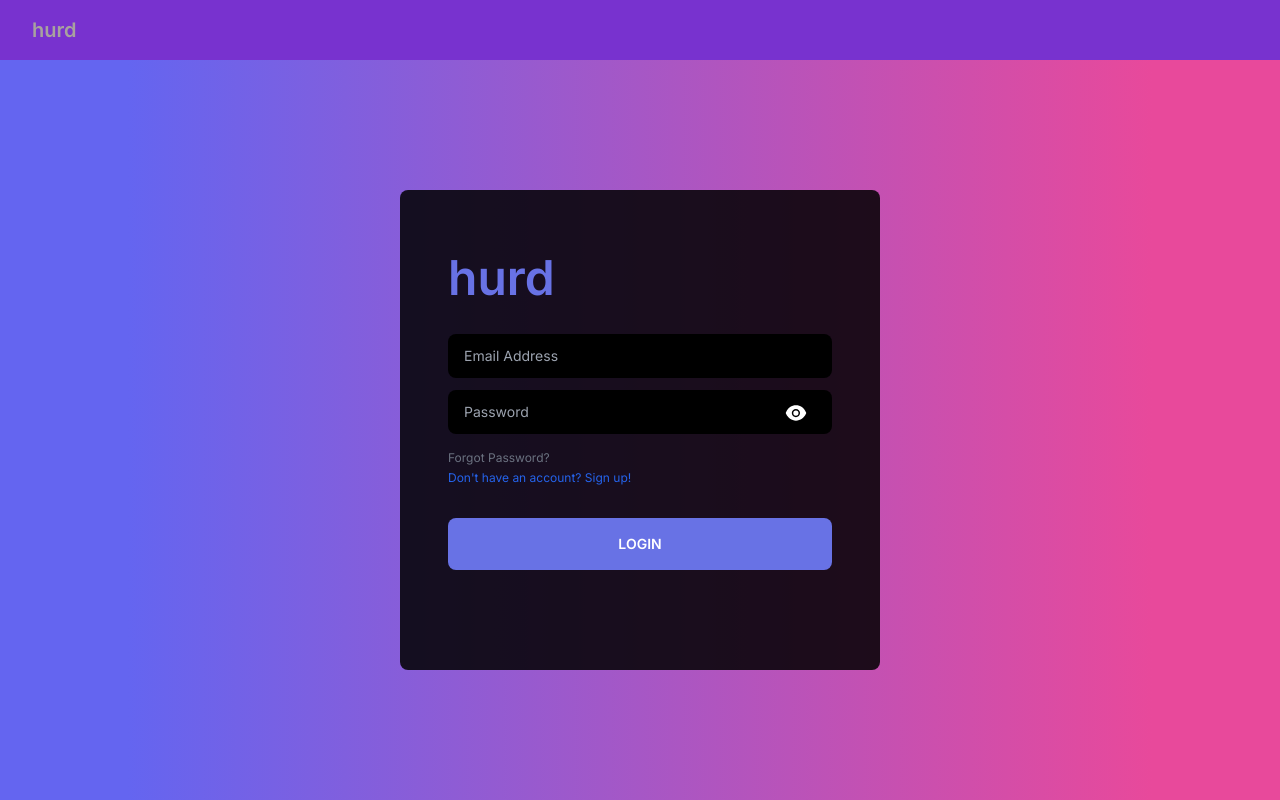
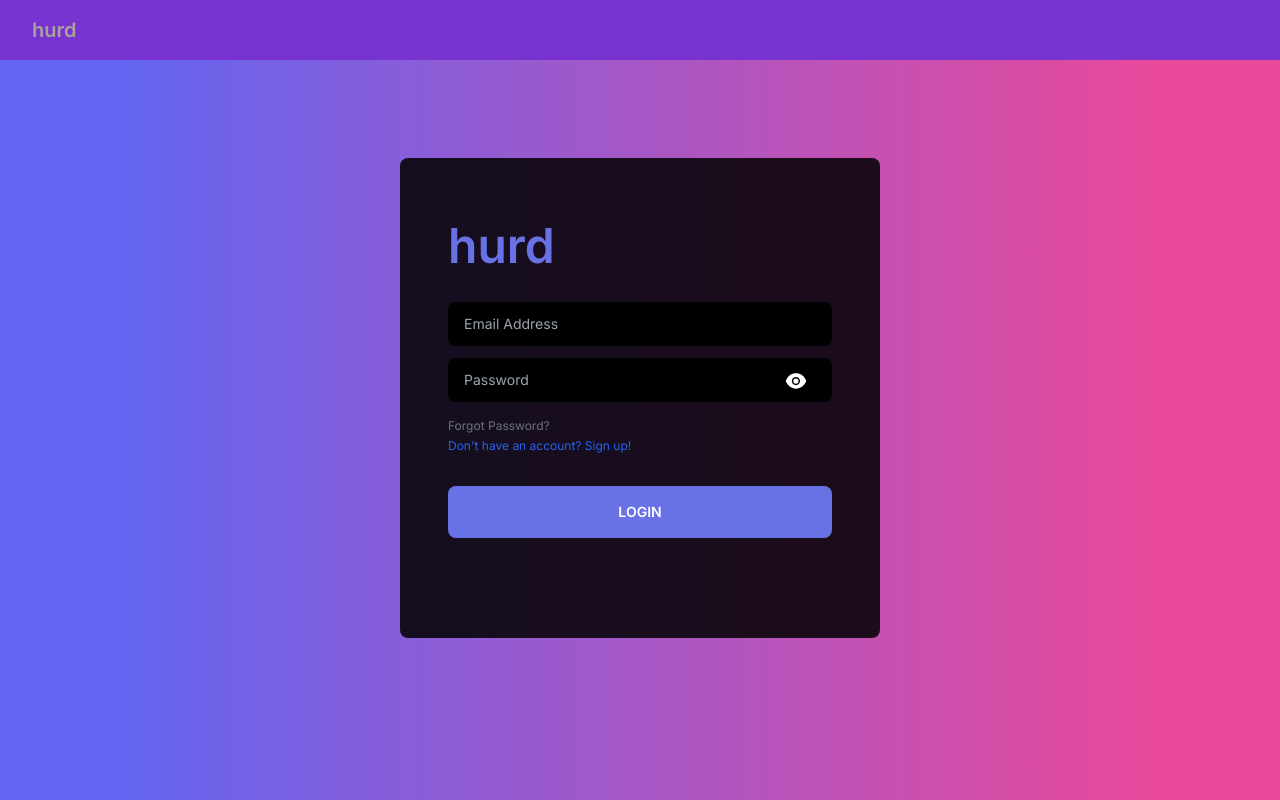
Before and after one commit to hnguyen1179/hurd-coding-challenge, a Next.js app: page / in a window 1280 px wide. Built offline with nearby package versions, Linux system fonts and the light colour scheme.

Commit message:
Added slight offset to form box

```diff
--- a/src/app/page.tsx
+++ b/src/app/page.tsx
@@ -23,7 +23,7 @@ export default function Login() {
 
   return (
     <main className="flex h-full items-center justify-center bg-gradient-linear sm:p-24">
-      <div className="flex h-[30rem] w-full grow flex-col gap-4 rounded-lg bg-black bg-opacity-85 p-8 sm:max-w-[30rem] md:p-12">
+      <div className="-mt-16 flex h-[30rem] w-full grow flex-col gap-4 rounded-lg bg-black bg-opacity-85 p-8 sm:max-w-[30rem] md:p-12">
         <div className="text-hurd-purple-light my-4 text-5xl font-semibold">
           hurd
         </div>
```
